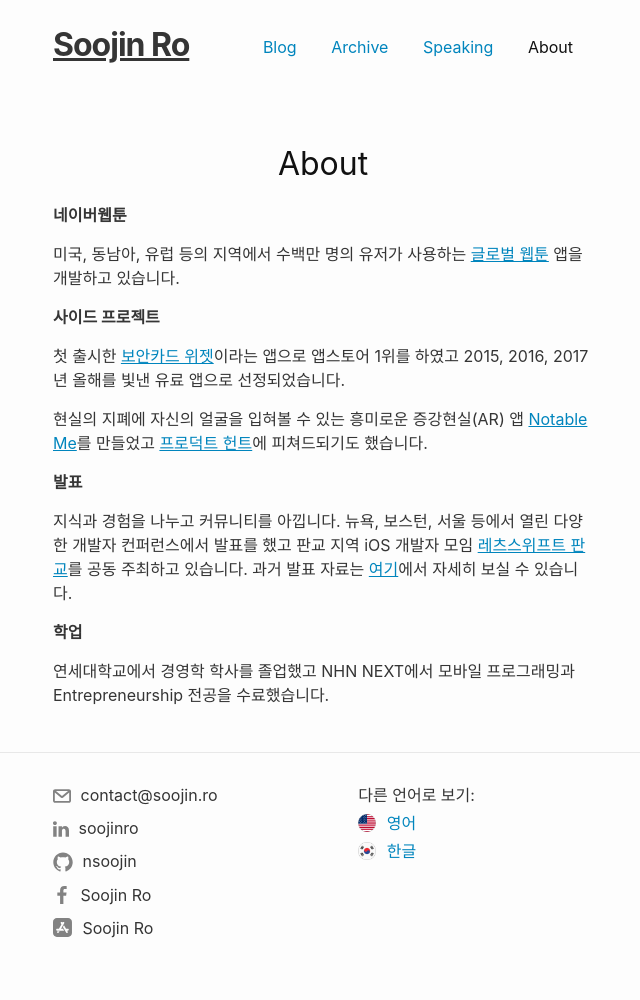
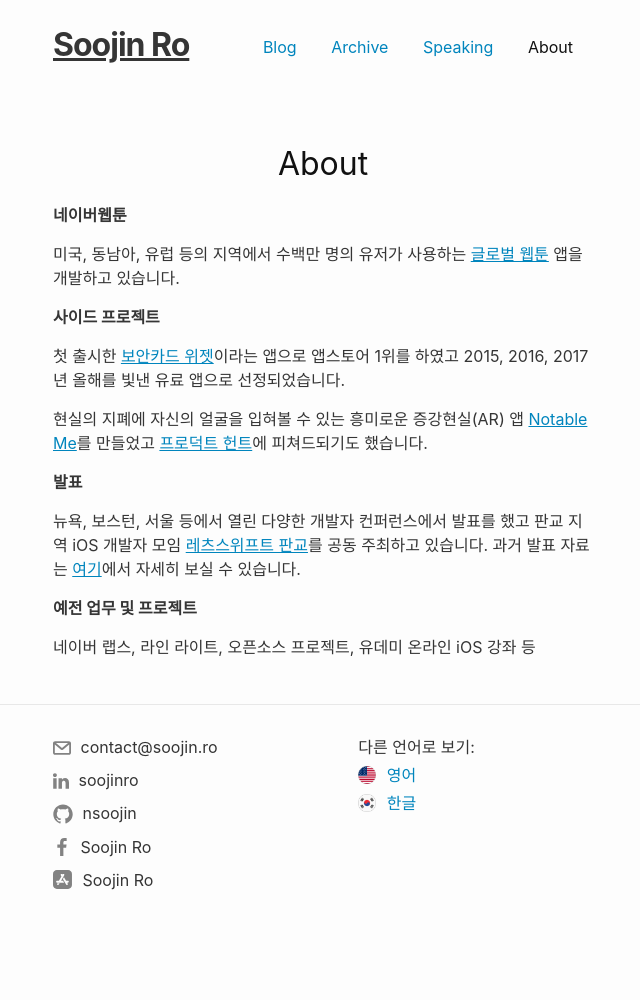
Before and after one commit to nsoojin/nsoojin.github.io, a Jekyll site: the page built from about/about-kr.md, in a window 1280 px wide. Shown: the whole page, without its empty margins (317-957 px from the left). Built offline with Jekyll 4.4.1, drawn with Linux system fonts in a browser that asks for light colours; after the commit the page ends 952 px from its top, so only the background shows below that.

Commit message:
change about

```diff
--- a/about/about-kr.md
+++ b/about/about-kr.md
@@ -27,11 +27,11 @@
 
   <p><b>발표</b></p>
 
-  <p>지식과 경험을 나누고 커뮤니티를 아낍니다. 뉴욕, 보스턴, 서울 등에서 열린 다양한 개발자 컨퍼런스에서 발표를 했고 판교 지역 iOS 개발자 모임 <a href="https://festa.io/hosts/625">레츠스위프트 판교</a>를 공동 주최하고 있습니다. 과거 발표 자료는 <a href="{{ site.baseurl }}/speaking-kr">여기</a>에서 자세히 보실 수 있습니다.</p>
+  <p>뉴욕, 보스턴, 서울 등에서 열린 다양한 개발자 컨퍼런스에서 발표를 했고 판교 지역 iOS 개발자 모임 <a href="https://festa.io/hosts/625">레츠스위프트 판교</a>를 공동 주최하고 있습니다. 과거 발표 자료는 <a href="{{ site.baseurl }}/speaking-kr">여기</a>에서 자세히 보실 수 있습니다.</p>
 
-  <p><b>학업</b></p>
+  <p><b>예전 업무 및 프로젝트</b></p>
 
-  <p>연세대학교에서 경영학 학사를 졸업했고 NHN NEXT에서 모바일 프로그래밍과 Entrepreneurship 전공을 수료했습니다. </p>
+  <p>네이버 랩스, 라인 라이트, 오픈소스 프로젝트, 유데미 온라인 iOS 강좌 등</p>
 </div>
 
 <style type="text/css">
```
Also changed, not shown: _posts/2019-09-07-google-code-review-guide.md (+1 -1 lines), about/index.md (+3 -3 lines).
